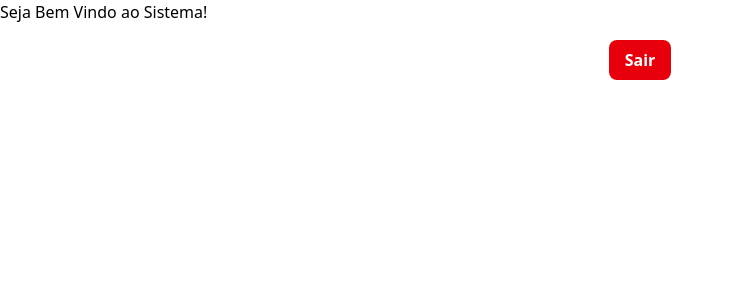
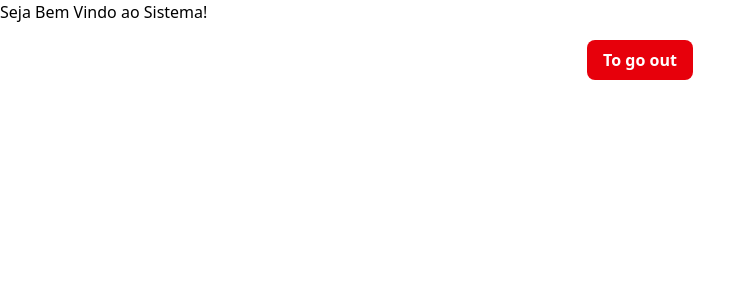
Before and after one commit to Welin7/reactjs-with-tailwind, a React (Vite) app in the folder login-app/: page / in a window 1280 px wide. Shown: the top 300 px of the page, without its empty margins (0-755 px from the left). Built offline with nearby package versions, Linux system fonts and the light colour scheme; sample sign-in values are in the browser's storage.

Commit message:
feat: adjustment of descriptions.

```diff
--- a/login-app/src/components/Logout.jsx
+++ b/login-app/src/components/Logout.jsx
@@ -17,7 +17,7 @@ const Logout = ({ onLogout }) => {
                 onClick={handleLogout}
                 className="bg-red-600 hover:bg-red-700 text-white font-semibold py-2 px-4 rounded-lg transition duration-200"
             >
-                Sair
+                To go out
             </button>
         </div>
     );
```
